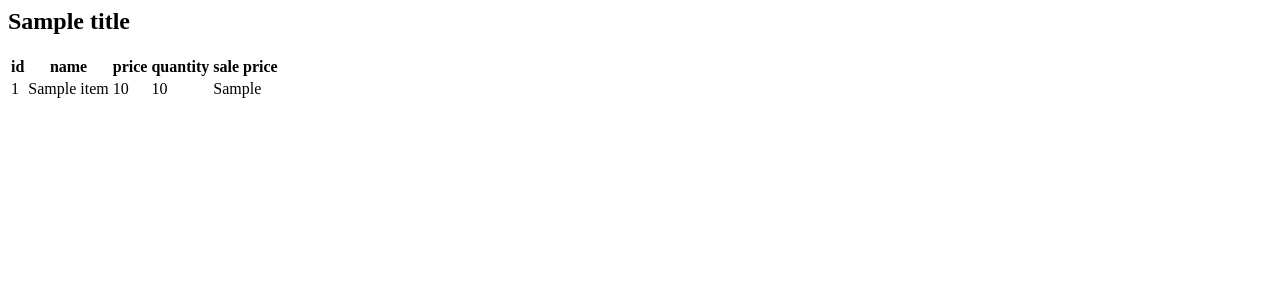
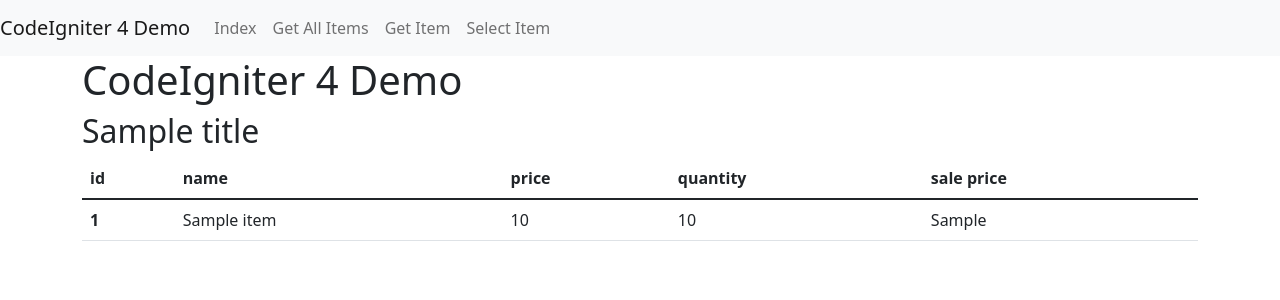
Before and after one commit to YuriiTrofimenko/demo-php8-codeigniter-4.1.7-shop, a CodeIgniter 4 app: the page made by app/Views/items.php in a window 1280 px wide. Shown: the top 300 px of the page. Run offline with PHP 8.4 and a stand-in for CodeIgniter, Linux system fonts and the light colour scheme; the template is opened without the code that fills it: most values are stand-ins (such as "Sample title", 1, 10 or a date in 2020); some libraries are stand-ins or nearby versions.

Commit message:
layout, bootstrap 5, post requests handling

```diff
--- a/app/Models/ItemModel.php
+++ b/app/Models/ItemModel.php
@@ -10,7 +10,7 @@
     protected $returnType     = 'array';
     protected $useSoftDeletes = true;
 
-    protected $allowedFields = ['name', 'price', 'price_sale', 'quantity', 'description'];
+    protected $allowedFields = ['name', 'price', 'price_sale', 'quantity', 'info'];
 
     protected $useTimestamps = true;
     protected $createdField  = 'created_at';
--- /dev/null
+++ b/app/Views/default.php
@@ -0,0 +1,16 @@
+<!DOCTYPE html>
+<html lang="en">
+<head>
+    <meta charset="UTF-8">
+    <title>Codeigniter 4</title>
+    <link rel="stylesheet" href="/assets/node_modules/bootstrap/dist/css/bootstrap.min.css">
+</head>
+<body>
+    <?= $this->include('menu'); ?>
+    <main class="container">
+        <h1>CodeIgniter 4 Demo</h1>
+        <?= $this->renderSection('content') ?>
+    </main>
+    <script src="/assets/node_modules/bootstrap/dist/js/bootstrap.bundle.min.js"></script>
+</body>
+</html>
--- a/app/Views/items.php
+++ b/app/Views/items.php
@@ -1,17 +1,20 @@
+<?= $this->extend('default') ?>
+
+<?php /*$this->include('header'); */?>
+<?= $this->section('content') ?>
     <h2><?= $title?></h2>
-
-<table>
+    <table class="table">
         <thead>
-        <th>id</th>
-        <th>name</th>
-        <th>price</th>
-        <th>quantity</th>
-        <th>sale price</th>
+            <th scope="col">id</th>
+            <th scope="col">name</th>
+            <th scope="col">price</th>
+            <th scope="col">quantity</th>
+            <th scope="col">sale price</th>
         </thead>
         <tbody>
         <?foreach ($items as $item):?>
             <tr>
-            <td><?= $item['id']?></td>
+                <th scope="row"><?= $item['id']?></th>
                 <td><?= $item['name']?></td>
                 <td><?= $item['price']?></td>
                 <td><?= $item['quantity']?></td>
@@ -20,3 +23,4 @@
         <? endforeach; ?>
         </tbody>
     </table>
+<?= $this->endSection() ?>
--- /dev/null
+++ b/app/Views/menu.php
@@ -0,0 +1,18 @@
+<nav class="navbar navbar-expand-lg navbar-light bg-light">
+    <a class="navbar-brand" href="#">CodeIgniter 4 Demo</a>
+    <button class="navbar-toggler" type="button" data-toggle="collapse" data-target="#navbarNav" aria-controls="navbarNav" aria-expanded="false" aria-label="Toggle navigation">
+        <span class="navbar-toggler-icon"></span>
+    </button>
+    <div class="collapse navbar-collapse"  id="navbarNav">
+        <ul class="nav navbar-nav">
+            <li class="nav-item active"><a class="nav-link" href="<?php echo site_url('/home/index'); ?>">
+                    Index</a></li>
+            <li class="nav-item"><a class="nav-link" href="<?php echo site_url('/home/items'); ?>">
+                    Get All Items</a></li>
+            <li class="nav-item"><a class="nav-link" href="/home/getItemDescription">
+                    Get Item</a></li>
+            <li class="nav-item"><a class="nav-link" href="<?php echo site_url('home/getItemInfo2'); ?>">
+                    Select Item</a></li>
+        </ul>
+    </div>
+</nav>
```
Also changed, not shown: app/Controllers/Home.php (+26 -3 lines), app/Views/get_item_description.php (added, +21 -0 lines), app/Views/item_description.php (added, +13 -0 lines), public/assets/package-lock.json (added), public/assets/package.json (added), 1 other file. Lines whose indentation alone changed are shown as unchanged.
